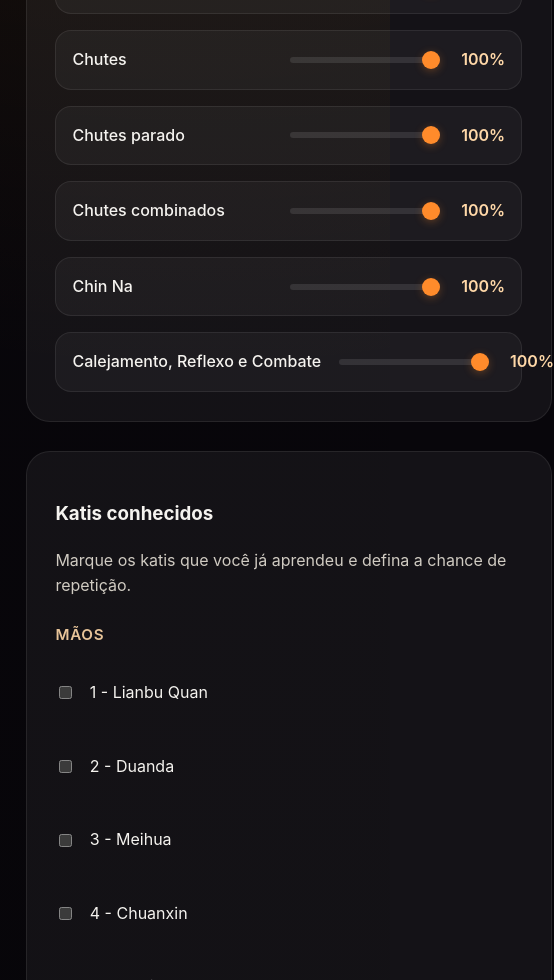
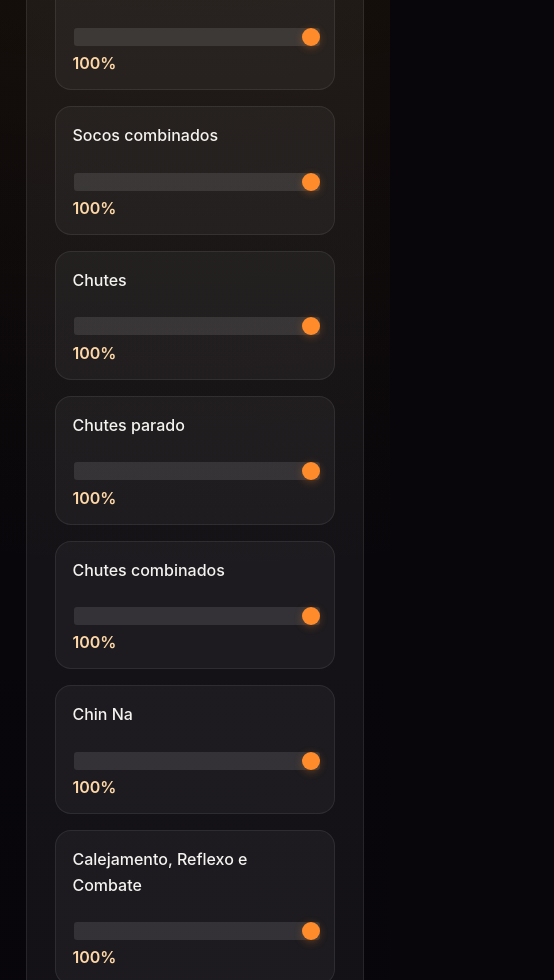
Before and after one commit to mariemariz/shaolin-coach, a Vue app: page /config in a window 390 px wide. Shown: the part 1020-2000 px from the top of the page, 554 px wide, since content can reach past the window. Built offline with nearby package versions, Linux system fonts and the light colour scheme.

Commit message:
feat: melhoria responsividade

```diff
--- a/src/App.vue
+++ b/src/App.vue
@@ -22,7 +22,7 @@
     </main>
 
     <footer class="footer">
-      <p>Desenvolvido para auxiliar o treino de kung fu Shaolin Norte.</p>
+      <p>Desenvolvido por <a href="https://github.com/mariemariz" target="_blank">@mariemariz</a>, 2026.</p>
     </footer>
   </div>
 </template>
--- a/src/assets/styles.css
+++ b/src/assets/styles.css
@@ -383,26 +383,91 @@ textarea:focus {
   min-width: 0;
 }
 
-.hint {
-  margin-top: 1rem;
-}
+  .form-row-inline {
+    display: flex;
+    gap: 1rem;
+    flex-wrap: wrap;
+  }
 
-@media (max-width: 1024px) {
-  .panel-grid,
-  .recommend-grid,
-  .summary-cards {
-    grid-template-columns: 1fr;
+  .form-row-inline .form-control {
+    flex: 1;
+    min-width: 180px;
   }
-}
 
-.section-header span {
-  display: inline-block;
-  color: #ffb97b;
-  font-weight: 700;
-  letter-spacing: 0.12em;
-  text-transform: uppercase;
-  margin-bottom: 0.75rem;
-}
+  .checkbox-item {
+    width: 100%;
+  }
+
+  .panel-grid > *,
+  .dashboard-grid > *,
+  .dashboard-summary-grid > *,
+  .recommend-grid > *,
+  .card-grid > *,
+  .history-panel,
+  .form-panel,
+  .dashboard-card {
+    min-width: 0;
+  }
+
+  .dashboard-table {
+    width: 100%;
+    min-width: 0;
+  }
+
+  .dashboard-table th,
+  .dashboard-table td {
+    white-space: normal;
+    word-break: break-word;
+  }
+
+  .dashboard-card-header {
+    flex-wrap: wrap;
+  }
+
+  .dashboard-card-title-group {
+    align-items: flex-start;
+  }
+
+  @media (max-width: 960px) {
+    .dashboard-summary-grid,
+    .dashboard-grid {
+      grid-template-columns: 1fr;
+    }
+
+    .dashboard-card-header {
+      flex-direction: column;
+      align-items: stretch;
+    }
+
+    .dashboard-card-title-group {
+      align-items: stretch;
+    }
+  }
+
+  @media (max-width: 640px) {
+    .panel-grid,
+    .recommend-grid,
+    .summary-cards,
+    .dashboard-summary-grid,
+    .dashboard-grid {
+      grid-template-columns: 1fr;
+    }
+
+    .form-row-inline,
+    .dashboard-card-title-group {
+      flex-direction: column;
+    }
+
+    .btn,
+    .btn-sm {
+      width: 100%;
+    }
+
+    .checkbox-item {
+      width: 100%;
+    }
+  }
+
 
 .section-header h2 {
   margin: 0;
@@ -479,11 +544,13 @@ textarea:focus {
   align-items: center;
   gap: 0.8rem;
   flex: 1;
+  flex-wrap: wrap;
 }
 
 .chance-slider {
   flex: 1;
   min-width: 150px;
+  min-height: 6px;
   height: 6px;
   border-radius: 3px;
   background: rgba(255, 255, 255, 0.1);
@@ -542,6 +609,43 @@ textarea:focus {
 
 .kati-group {
   margin-top: 1.5rem;
+}
+
+@media (max-width: 720px) {
+  .technique-item,
+  .kati-item {
+    flex-direction: column;
+    align-items: stretch;
+  }
+
+  .technique-name {
+    min-width: 0;
+  }
+
+  .chance-input-group {
+    flex-direction: column;
+    align-items: stretch;
+    gap: 0.4rem;
+    width: 100%;
+    padding-top: 0.35rem;
+  }
+
+  .chance-slider {
+    min-width: 0;
+    width: 100%;
+    height: 6px;
+  }
+
+  .chance-value {
+    text-align: left;
+    line-height: 1.2;
+    margin: 0;
+  }
+
+  .kati-item .chance-input-group {
+    flex: 1;
+    width: 100%;
+  }
 }
 
 .kati-group:first-of-type {
--- a/src/composables/useTrainingStore.js
+++ b/src/composables/useTrainingStore.js
@@ -25,17 +25,17 @@ const defaultTechniques = [
 // Master list of katis grouped by category/style. IDs are stable keys saved in user selections and history.
 const masterKatis = [
   // Mãos Shaolin do Norte
-  { id: 'hands-1', category: 'Mãos', order: 1, name: 'Lianbu Quan' },
-  { id: 'hands-2', category: 'Mãos', order: 2, name: 'Duanda' },
-  { id: 'hands-3', category: 'Mãos', order: 3, name: 'Meihua' },
-  { id: 'hands-4', category: 'Mãos', order: 4, name: 'Chuanxin' },
-  { id: 'hands-5', category: 'Mãos', order: 5, name: 'Wuyi' },
-  { id: 'hands-6', category: 'Mãos', order: 6, name: 'Babu' },
-  { id: 'hands-7', category: 'Mãos', order: 7, name: 'Zuoma' },
-  { id: 'hands-8', category: 'Mãos', order: 8, name: 'Linglu' },
-  { id: 'hands-9', category: 'Mãos', order: 9, name: 'Kaimen' },
-  { id: 'hands-10', category: 'Mãos', order: 10, name: 'Lianhuan' },
-  { id: 'hands-11', category: 'Mãos', order: 11, name: 'Fashi' },
+  { id: 'hands-1', category: 'Mãos', order: 1, name: '1º kati - Lianbu Quan' },
+  { id: 'hands-2', category: 'Mãos', order: 2, name: '2º kati - Duanda' },
+  { id: 'hands-3', category: 'Mãos', order: 3, name: '3º kati - Meihua' },
+  { id: 'hands-4', category: 'Mãos', order: 4, name: '4º kati - Chuanxin' },
+  { id: 'hands-5', category: 'Mãos', order: 5, name: '5º kati - Wuyi' },
+  { id: 'hands-6', category: 'Mãos', order: 6, name: '6º kati - Babu' },
+  { id: 'hands-7', category: 'Mãos', order: 7, name: '7º kati - Zuoma' },
+  { id: 'hands-8', category: 'Mãos', order: 8, name: '8º kati - Linglu' },
+  { id: 'hands-9', category: 'Mãos', order: 9, name: '9º kati - Kaimen' },
+  { id: 'hands-10', category: 'Mãos', order: 10, name: '10º kati - Lianhuan' },
+  { id: 'hands-11', category: 'Mãos', order: 11, name: '11º kati - Fashi' },
   { id: 'hands-12', category: 'Mãos', order: 12, name: '18 Movimentos' },
   { id: 'hands-13', category: 'Mãos', order: 13, name: 'Serpente' },
   { id: 'hands-14', category: 'Mãos', order: 14, name: 'Palma de Buda' },
@@ -61,6 +61,11 @@ const masterKatis = [
   { id: 'weap-16', category: 'Armas', order: 16, name: 'Guan Dao' },
   { id: 'weap-17', category: 'Armas', order: 17, name: 'Combinado bastão 2' },
   { id: 'weap-18', category: 'Armas', order: 18, name: 'Homeici' },
+
+
+  // Outros estilos - Tantui
+  { id: 'tantui-1', category: 'Outros', style: 'Tantui', order: 1, name: 'Tantui de 12' },
+  { id: 'tantui-2', category: 'Outros', style: 'Tantui', order: 2, name: 'Tantui de 10' },
 
   // Outros estilos - Louva-a-Deus
   { id: 'louva-1', category: 'Outros', style: 'Louva-a-Deus', order: 1, name: '1º Louva-a-Deus' },
--- a/src/pages/ConfigPage.vue
+++ b/src/pages/ConfigPage.vue
@@ -35,7 +35,7 @@
             <div v-for="k in items" :key="k.id" class="kati-item">
               <label class="checkbox-item">
                 <input type="checkbox" :value="k.id" :checked="userKnownKatis.includes(k.id)" @change="toggleKnownKati(k.id)" />
-                <span>{{ k.order ? (k.order + ' - ') : '' }}{{ k.name }}<small v-if="k.style"> — {{ k.style }}</small></span>
+                <span>{{ k.name }}<small v-if="k.style"> — {{ k.style }}</small></span>
               </label>
               <div v-if="userKnownKatis.includes(k.id)" class="chance-input-group">
                 <input
```
